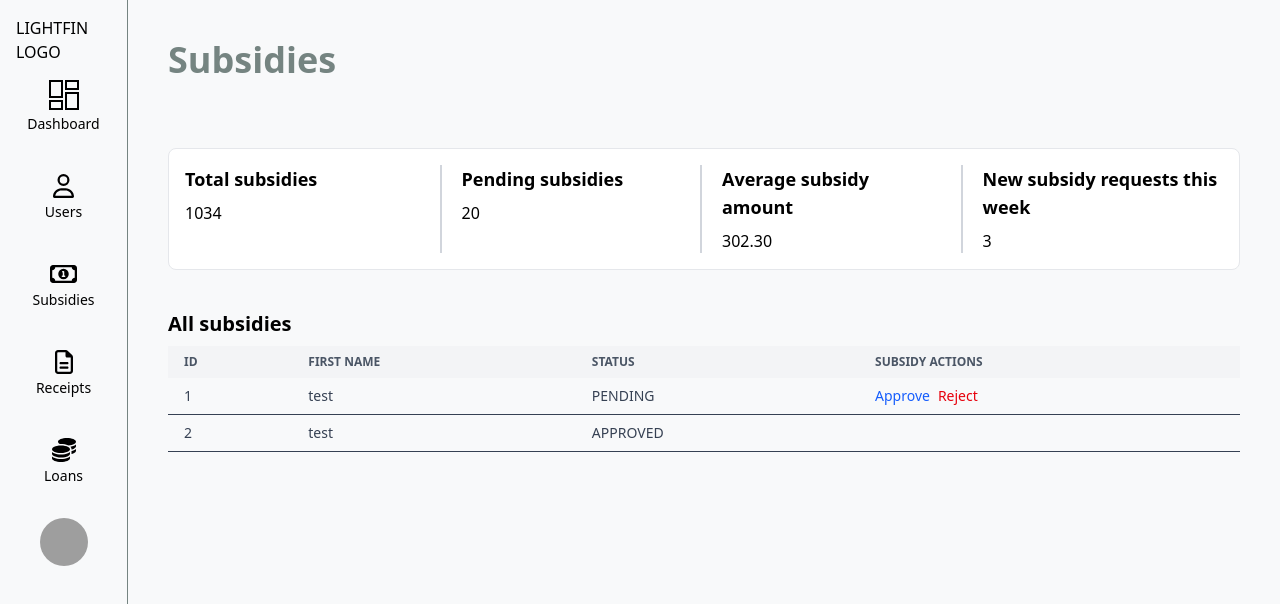
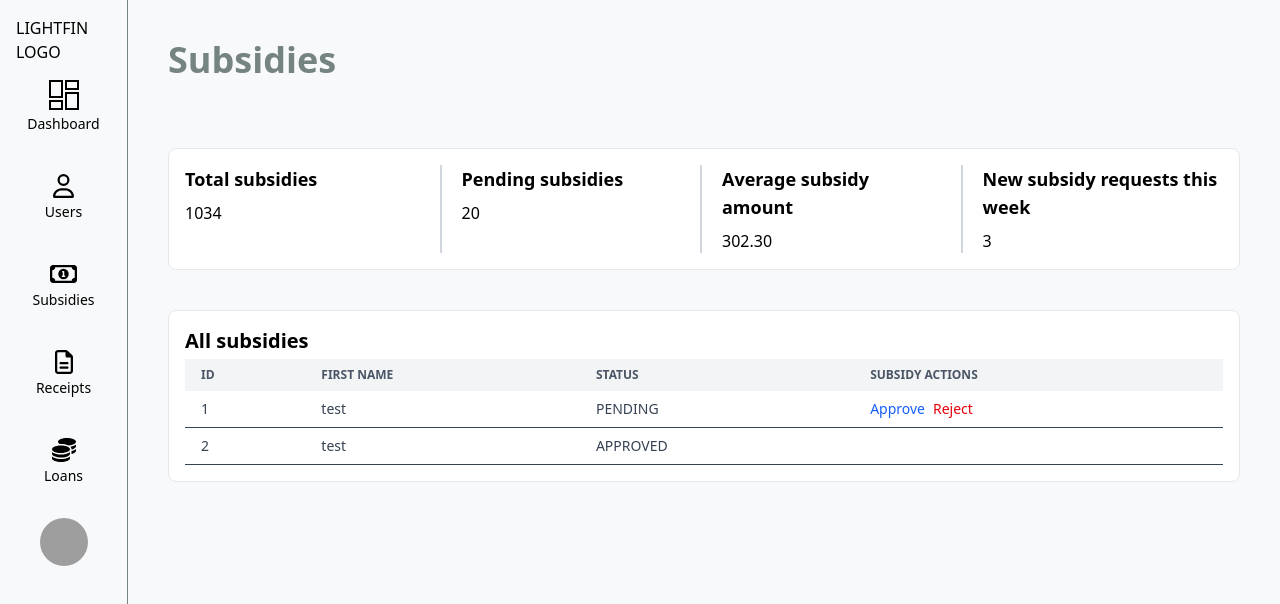
Before and after one commit to anurpeljto/lightfin-fe, a Next.js app: page /subsidies in a window 1280 px wide. Shown: the top 604 px of the page. Built offline with nearby package versions, Linux system fonts and the light colour scheme; grey boxes are pictures that could not be loaded.

Commit message:
Add wrapper to table in sub

```diff
--- a/app/(pages)/subsidies/page.tsx
+++ b/app/(pages)/subsidies/page.tsx
@@ -49,7 +49,7 @@
                 </div>
                 </div>
 
-                <div className='flex flex-col gap-2'>
+                <div className='flex flex-col gap-2 item-wrapper'>
                     <h2 className='text-xl font-bold'>All subsidies</h2>
                     <ReportTable columns={columns} columnData={columnData}/>
                 </div>
```
